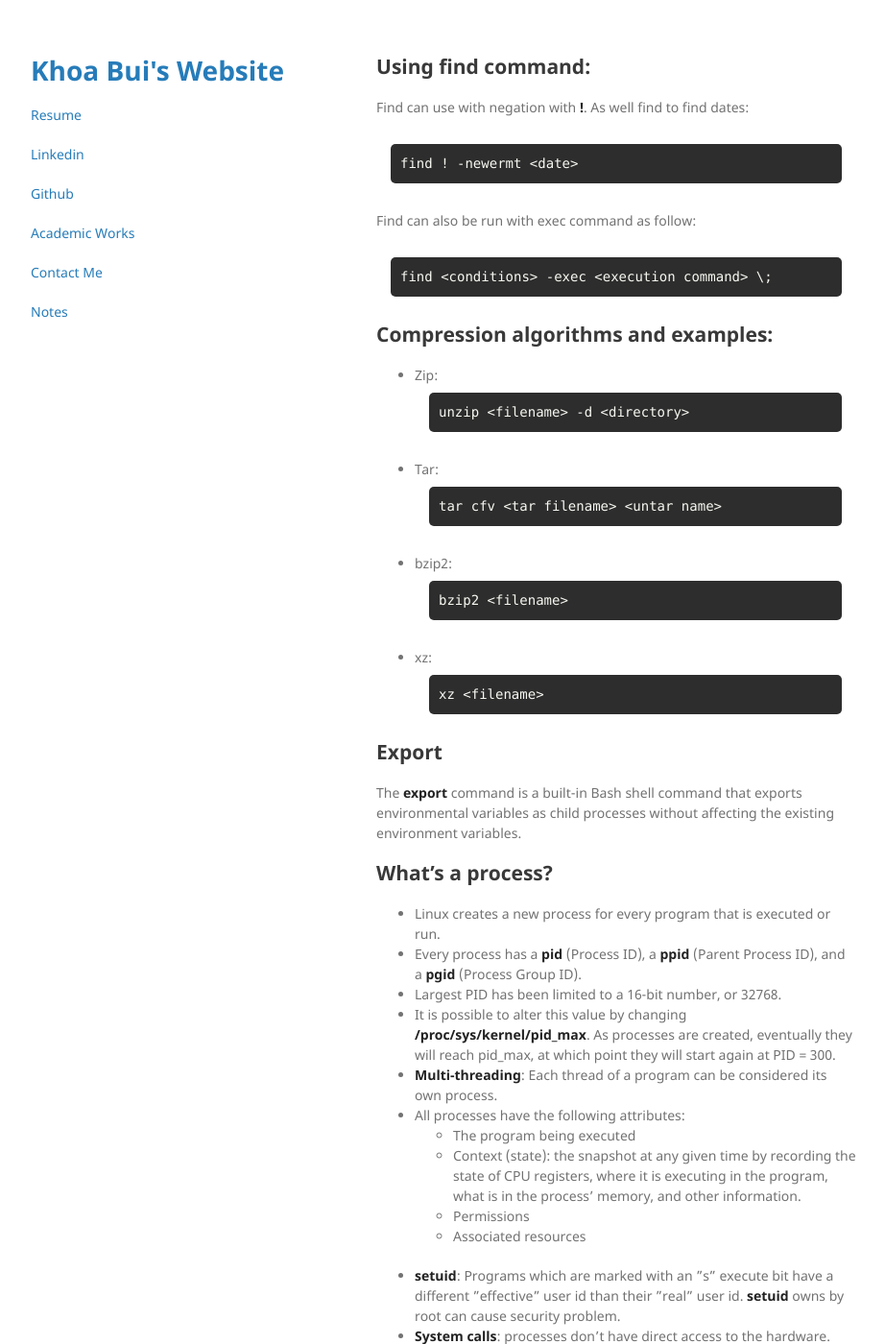
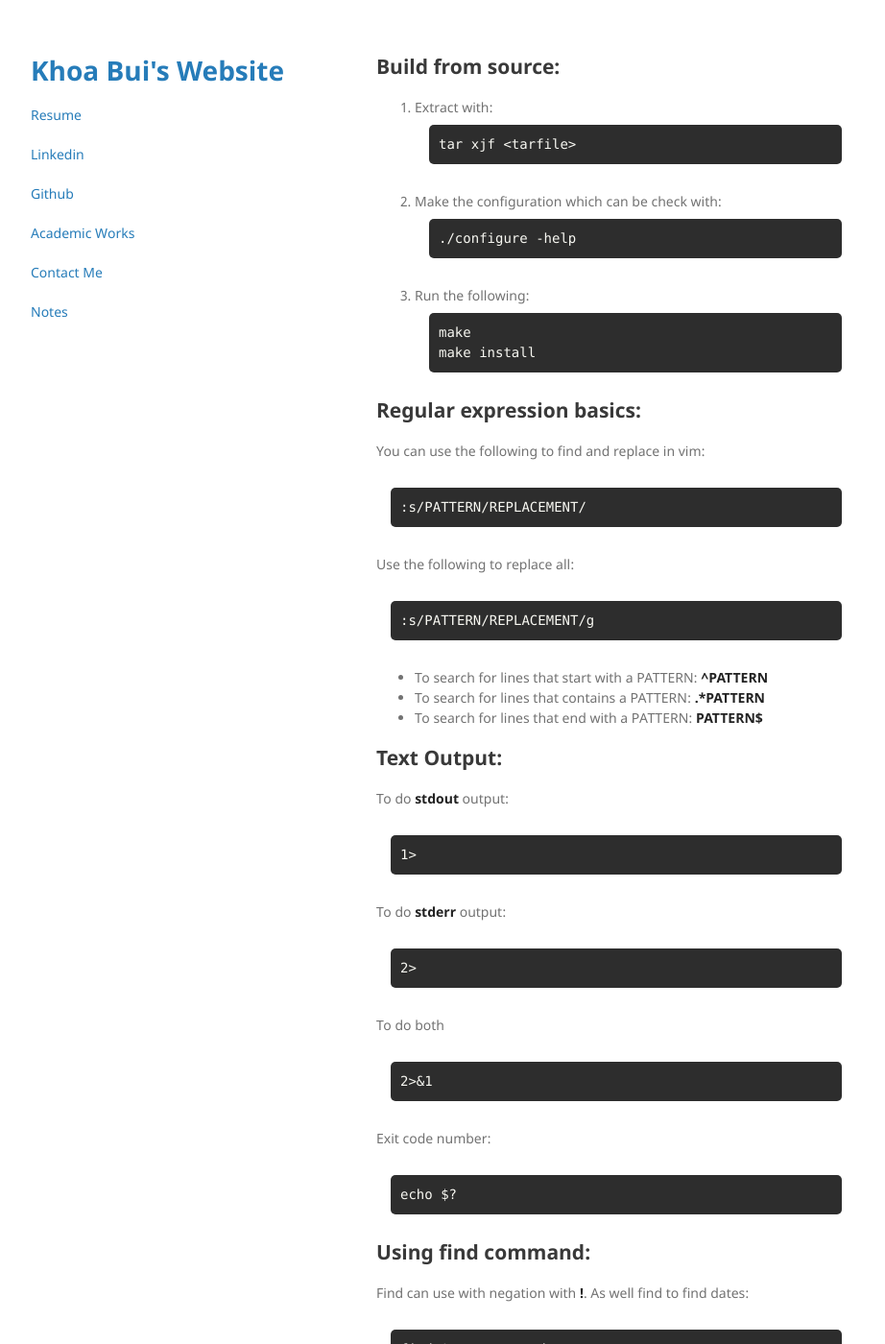
Before and after one commit to khoabuiv/khoabuiv.github.io, a Jekyll site: the page built from linux/programs_in_linux.md, in a window 1280 px wide and 1400 px high. Shown: the whole window at 96% size, without its empty margins (178-1100 px from the left). Built offline with Jekyll 4.4.1, drawn with Linux system fonts in a browser that asks for light colours; our own code applies the rules of GitHub Pages for plain Markdown files.

Commit message:
Add LFCS notes

````diff
--- a/linux/programs_in_linux.md
+++ b/linux/programs_in_linux.md
@@ -1,6 +1,52 @@
 ---
 layout: post
 ---
+
+## Build from source:
+1. Extract with:
+```
+tar xjf <tarfile>
+```
+2. Make the configuration which can be check with:
+```
+./configure -help
+```
+3. Run the following:
+```
+make
+make install
+```
+
+## Regular expression basics:
+You can use the following to find and replace in vim:
+```
+:s/PATTERN/REPLACEMENT/
+```
+Use the following to replace all:
+```
+:s/PATTERN/REPLACEMENT/g
+```
+- To search for lines that start with a PATTERN: **^PATTERN**
+- To search for lines that contains a PATTERN: **.*PATTERN**
+- To search for lines that end with a PATTERN: **PATTERN$**
+
+## Text Output:
+To do **stdout** output:
+```
+1>
+```
+To do **stderr** output:
+```
+2>
+```
+To do both
+```
+2>&1
+```
+Exit code number:
+```
+echo $?
+```
 
 ## Using find command:
 Find can use with negation with **!**. As well find to find dates:
````
Also changed, not shown: linux/disk_management.md (+17 -0 lines), linux/network.md (+47 -3 lines), linux/user_environment.md (+3 -0 lines).
